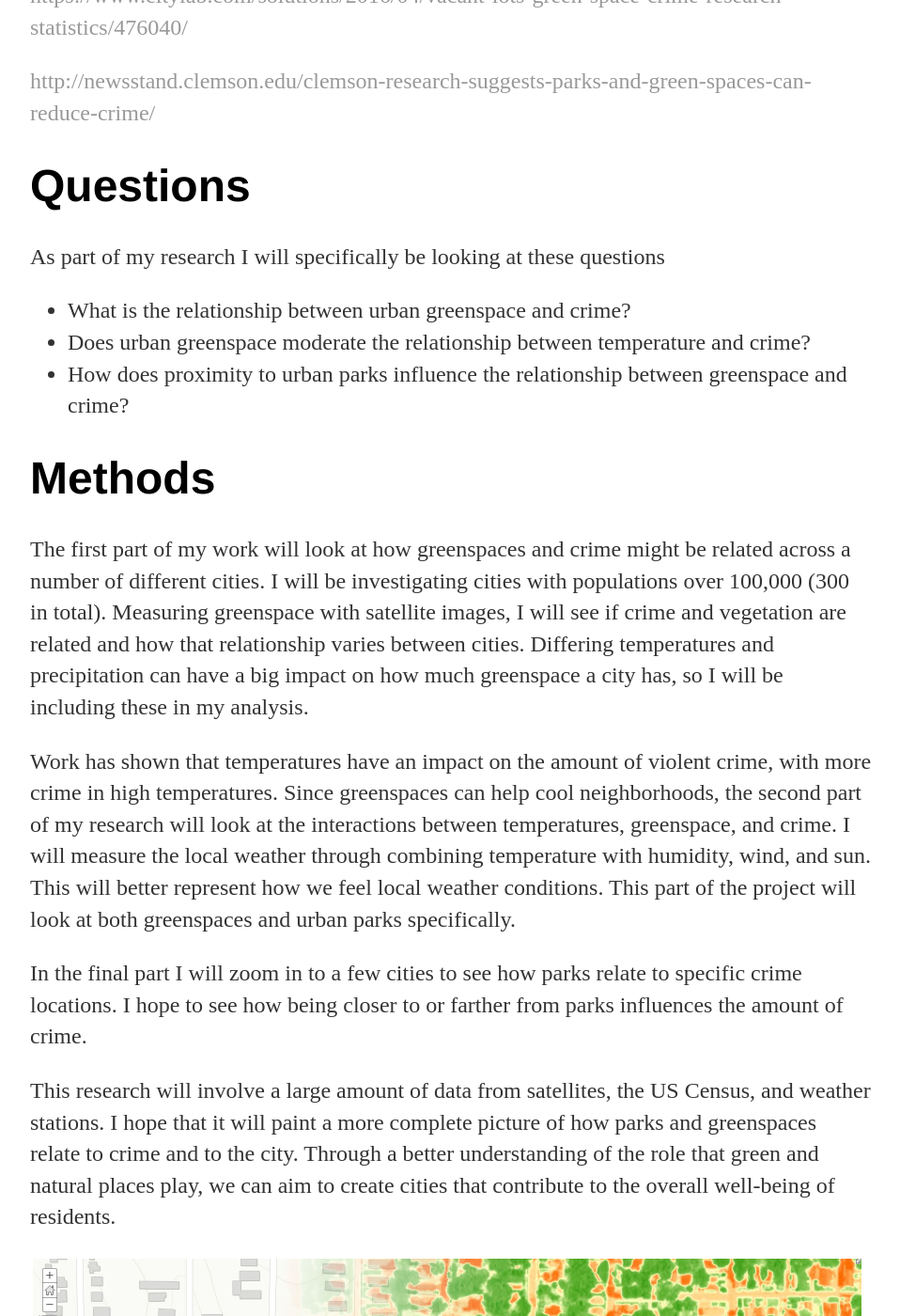
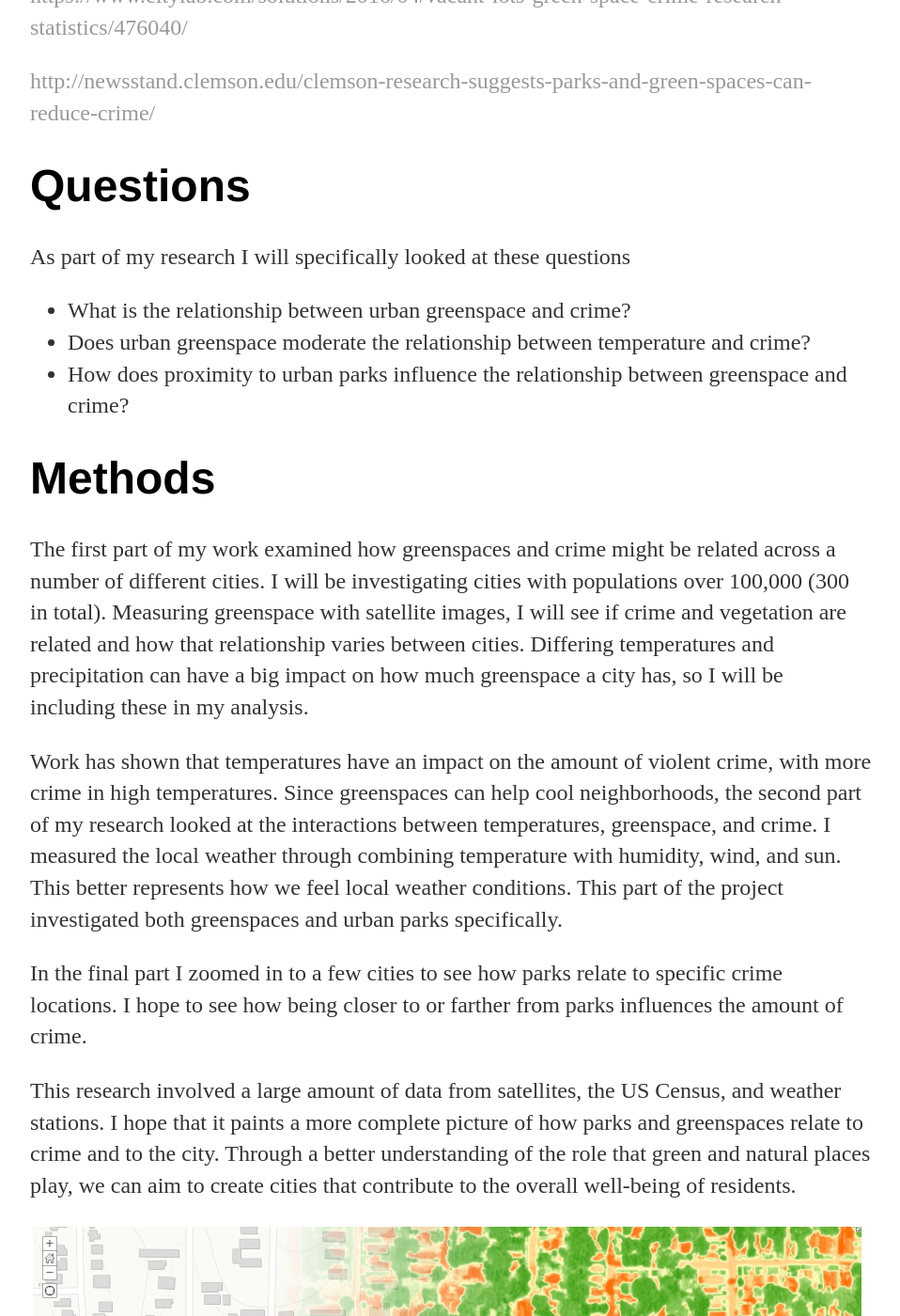
Before and after one commit to scottogletree/ogletrees.github.io, a Jekyll site: the page built from research/phd.html, in a window 1280 px wide and 1400 px high, scrolled down 597 px. Shown: the whole window at 94% size, without its empty margins (160-1118 px from the left). Built offline with Jekyll 4.4.1, drawn with Linux system fonts in a browser that asks for light colours; some of the changed text lies outside the part shown.

Commit message:
past tense

```diff
--- a/research/phd.html
+++ b/research/phd.html
@@ -4,23 +4,23 @@ title: Research - PhD - S Ogletree
 ---
 <div class="phd">
       <h1>Dissertation</h1>
-      <p>The project for my dissertation will be looking at the relationship between urban greenspaces and crime. There has been a growing interest in how urban greenspace impacts people and cities, from public health to social behavior. I will be investigating this topic through mapping and statistical tools to help measure if the relationship exists with crime.</p>
+      <p>The project for my dissertation looked at the relationship between urban greenspaces and crime. There has been a growing interest in how urban greenspace impacts people and cities, from public health to social behavior. I investigated this topic through mapping and statistical tools to help measure if the relationship exists with crime.</p>
       <p>Greenspaces can include parks, gardens, forests, road medians, or any other green vegetation in the city. It is thought that these places help improve the quality of life for residents. Over time people have believed that shrubs and plants could provide hiding places for criminals, but more research has shown many benefits from trees and natural places in cities.</p>
       <p>Some coverage of the issue can be found at these sites:</p>
       <p><a target="_blank" href='https://www.citylab.com/solutions/2016/04/vacant-lots-green-space-crime-research-statistics/476040/' target='_blank' >https://www.citylab.com/solutions/2016/04/vacant-lots-green-space-crime-research-statistics/476040/</a></p>
       <p><a target="_blank" href='http://newsstand.clemson.edu/clemson-research-suggests-parks-and-green-spaces-can-reduce-crime/' target='_blank' >http://newsstand.clemson.edu/clemson-research-suggests-parks-and-green-spaces-can-reduce-crime/</a></p>
       <h1>Questions</h1>
-      <p>As part of my research I will specifically be looking at these questions</p>
+      <p>As part of my research I will specifically looked at these questions</p>
           <ul>
           <li>What is the relationship between urban greenspace and crime?</li>
           <li>Does urban greenspace moderate the relationship between temperature and crime?</li>
           <li>How does proximity to urban parks influence the relationship between greenspace and crime?</li>
           </ul>
       <h1>Methods</h1>
-      <p>The first part of my work will look at how greenspaces and crime might be related across a number of different cities. I will be investigating cities with populations over 100,000 (300 in total). Measuring greenspace with satellite images, I will see if crime and vegetation are related and how that relationship varies between cities. Differing temperatures and precipitation can have a big impact on how much greenspace a city has, so I will be including these in my analysis.</p>
-      <p>Work has shown that temperatures have an impact on the amount of violent crime, with more crime in high temperatures. Since greenspaces can help cool neighborhoods, the second part of my research will look at the interactions between temperatures, greenspace, and crime. I will measure the local weather through combining temperature with humidity, wind, and sun. This will better represent how we feel local weather conditions. This part of the project will look at both greenspaces and urban parks specifically.</p>
-      <p>In the final part I will zoom in to a few cities to see how parks relate to specific crime locations. I hope to see how being closer to or farther from parks influences the amount of crime.</p>
-      <p>This research will involve a large amount of data from satellites, the US Census, and weather stations. I hope that it will paint a more complete picture of how parks and greenspaces relate to crime and to the city. Through a better understanding of the role that green and natural places play, we can aim to create cities that contribute to the overall well-being of residents.</p>
+      <p>The first part of my work examined how greenspaces and crime might be related across a number of different cities. I will be investigating cities with populations over 100,000 (300 in total). Measuring greenspace with satellite images, I will see if crime and vegetation are related and how that relationship varies between cities. Differing temperatures and precipitation can have a big impact on how much greenspace a city has, so I will be including these in my analysis.</p>
+      <p>Work has shown that temperatures have an impact on the amount of violent crime, with more crime in high temperatures. Since greenspaces can help cool neighborhoods, the second part of my research looked at the interactions between temperatures, greenspace, and crime. I measured the local weather through combining temperature with humidity, wind, and sun. This better represents how we feel local weather conditions. This part of the project investigated both greenspaces and urban parks specifically.</p>
+      <p>In the final part I zoomed in to a few cities to see how parks relate to specific crime locations. I hope to see how being closer to or farther from parks influences the amount of crime.</p>
+      <p>This research involved a large amount of data from satellites, the US Census, and weather stations. I hope that it paints a more complete picture of how parks and greenspaces relate to crime and to the city. Through a better understanding of the role that green and natural places play, we can aim to create cities that contribute to the overall well-being of residents.</p>
     <!-- <img src="../assests/web_ndvi.jpg" alt="map of vegetation" style="width:882px;height:388;"> -->
     <table class="image">
     <tr><td><img src="../assests/web_ndvi.jpg" alt="map of vegetation" style="width:882px;height:388;"></td></tr>
```
